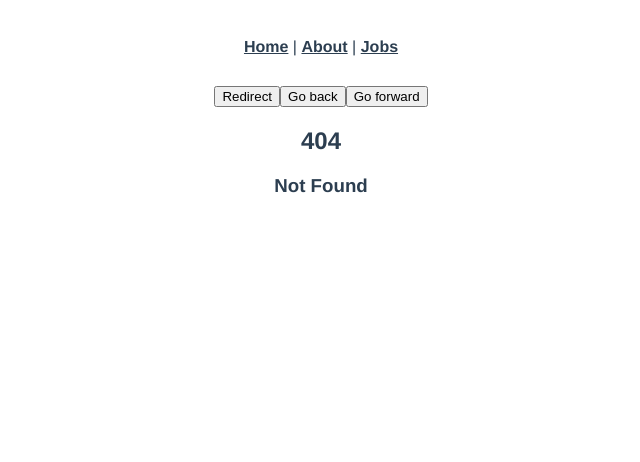
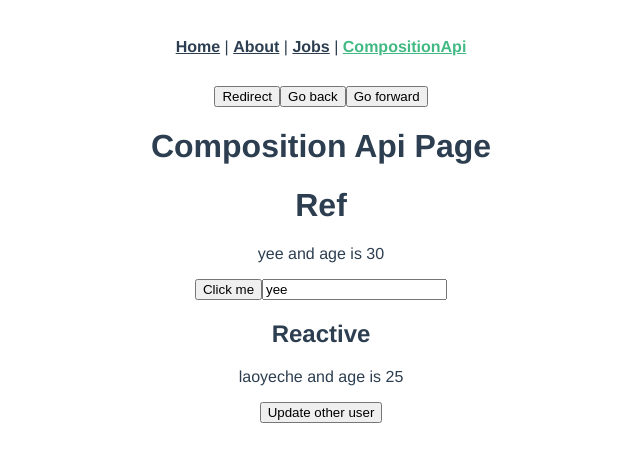
Before and after one commit to wilkersoh/vue-router, a Vue app: page /composition-api in a window 1280 px wide. Before the commit this address had no page. Shown: the top 462 px of the page, without its empty margins (319-959 px from the left). Built offline with nearby package versions, Linux system fonts and the light colour scheme.

Commit message:
Update CompositionApi and reactive  || ref

```diff
--- a/src/App.vue
+++ b/src/App.vue
@@ -2,7 +2,8 @@
   <div id="nav">
     <router-link to="/">Home</router-link> |
     <router-link :to="{ name: 'About' }">About</router-link> |
-    <router-link :to="{ name: 'Jobs' }">Jobs</router-link>
+    <router-link :to="{ name: 'Jobs' }">Jobs</router-link> |
+    <router-link :to="{ name: 'CompositionApi' }">CompositionApi</router-link>
   </div>
 
   <button @click="redirect">Redirect</button>
--- a/src/router/index.js
+++ b/src/router/index.js
@@ -3,6 +3,7 @@ import Home from '../views/Home.vue';
 import Jobs from '../views/jobs/Jobs.vue';
 import JobDetails from '../views/jobs/JobDetails.vue';
 import NotFound from '../views/NotFound.vue';
+import CompositionApi from '../views/CompositionApi.vue';
 
 const routes = [
   {
@@ -30,6 +31,11 @@ const routes = [
     component: JobDetails,
     props: true,
   },
+  {
+    path: '/composition-api',
+    name: 'CompositionApi',
+    component: CompositionApi,
+  },
   // redirect
   {
     path: '/all-jobs',
--- /dev/null
+++ b/src/views/CompositionApi.vue
@@ -0,0 +1,42 @@
+<template>
+  <h1>Composition Api Page</h1>
+  <h1>Ref</h1>
+  <p>{{ user.name }} and age is {{ user.age }}</p>
+  <button @click="handleClick">Click me</button>
+  <input type="text" v-model="user.name" />
+  <h2>Reactive</h2>
+  <p>{{ userOther.name }} and age is {{ userOther.age }}</p>
+  <button @click="updateUserOther">Update other user</button>
+</template>
+
+<script>
+import { ref, reactive } from 'vue';
+
+export default {
+  name: 'CompositionApi',
+  setup() {
+    console.log('setup first');
+    const user = ref({ name: 'yee', age: 30 });
+
+    const userOther = reactive({ name: 'laoyeche', age: 25 });
+
+    const updateUser = () => {
+      user.value.age = 40;
+    };
+    const updateUserOther = () => {
+      userOther.age = 10; // didn't use .value
+    };
+
+    // reactive cannot use with Primitive value. it wouldn't change from the view.
+    // Note: use ref is better.
+
+    return { user, userOther, updateUser, updateUserOther };
+  },
+  created() {
+    console.log('created second');
+  },
+  mounted() {
+    console.log('mounted third');
+  },
+};
+</script>
```
